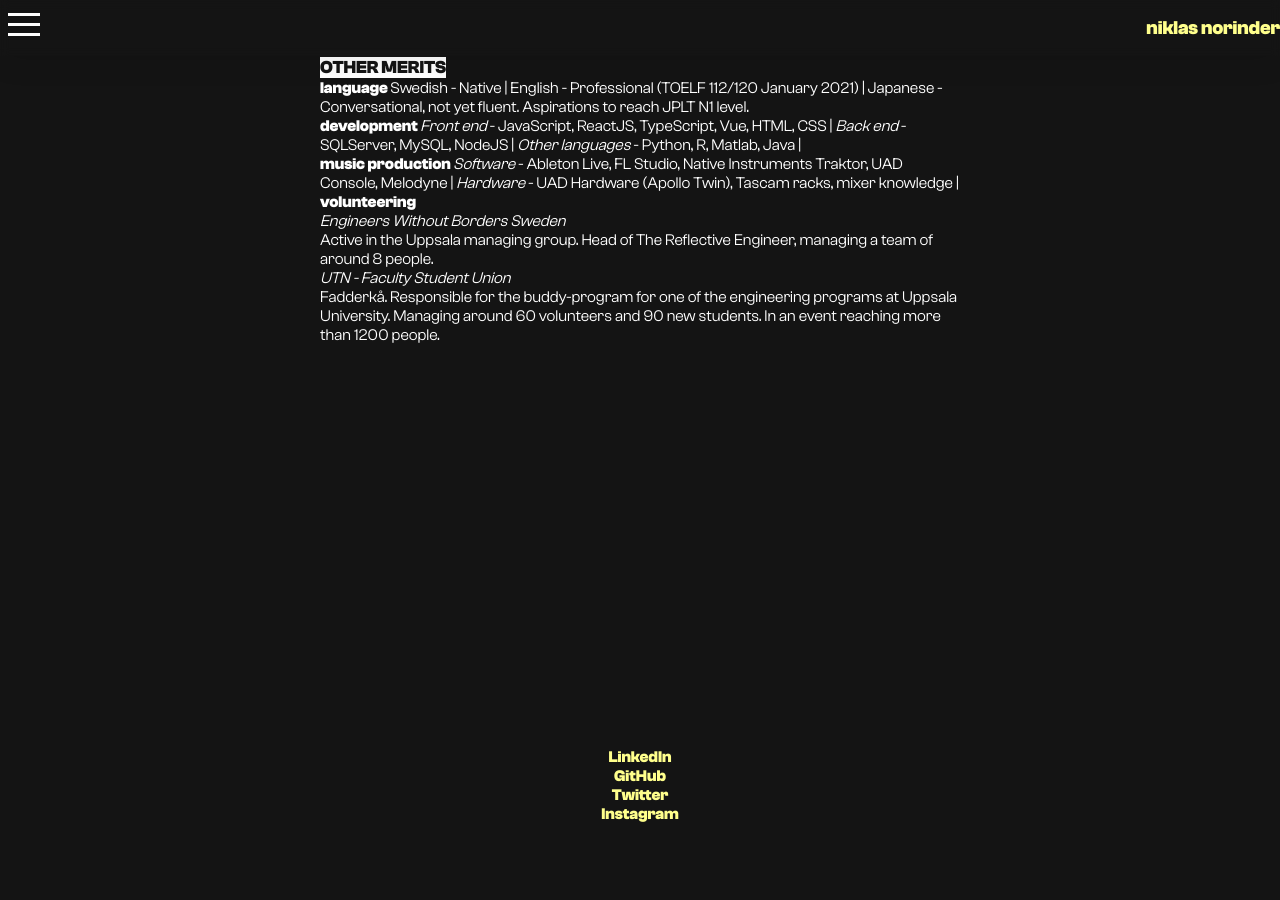
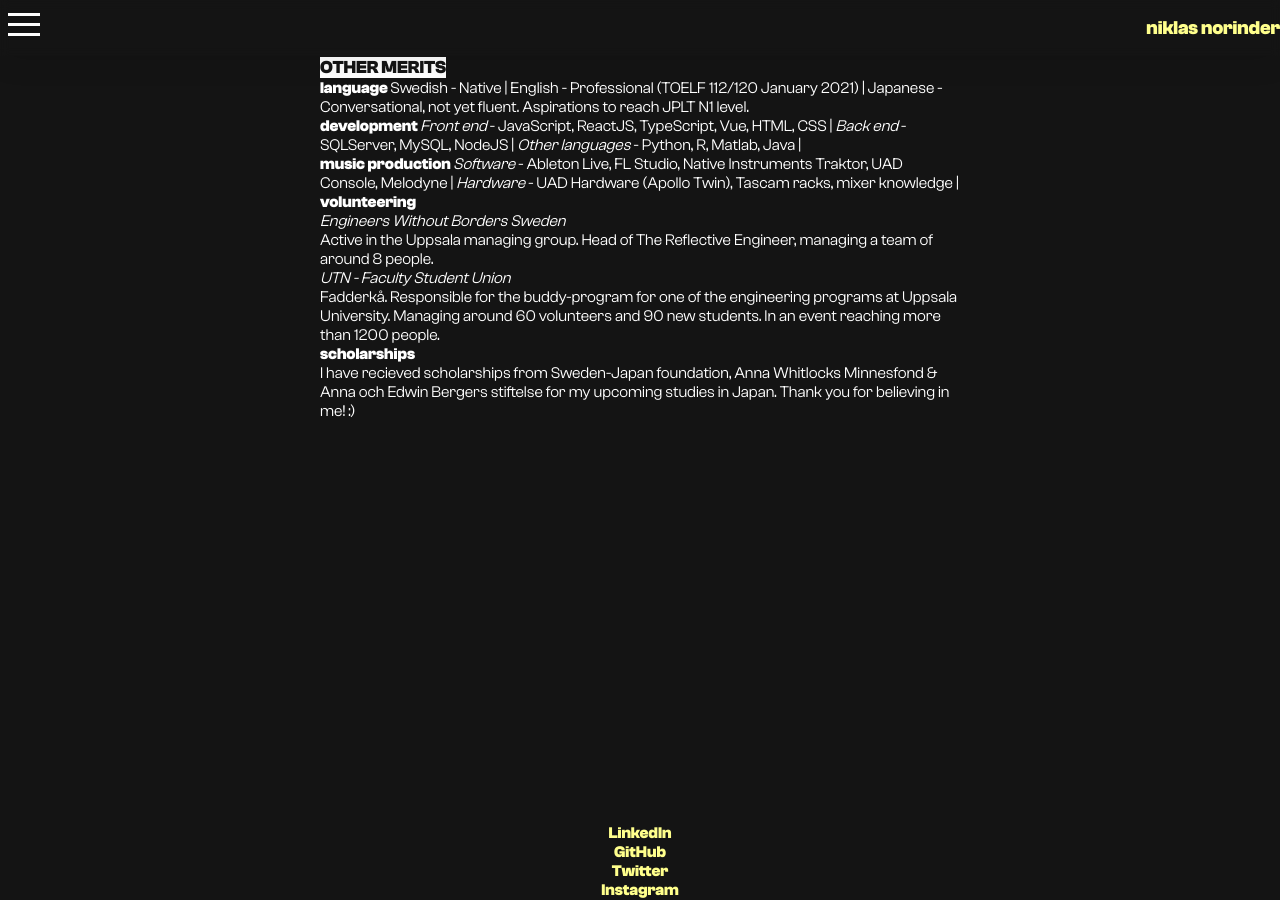
Before and after one commit to ChefKeff/personal-portfolio-react, a React (Create React App) app: page /merits in a window 1280 px wide. Before the commit the page ends 824 px from the top, so only its background shows below. Built offline with nearby package versions, Linux system fonts and the light colour scheme.

Commit message:
Update merits.js

```diff
--- a/src/merits.js
+++ b/src/merits.js
@@ -35,11 +35,11 @@ class Merits extends Component {
               volunteers and 90 new students. In an event reaching more than
               1200 people.
               <br></br>
-              {/* <b>Scholarships</b>
+              <b>Scholarships</b>
               <br></br>I have recieved scholarships from Sweden-Japan
               foundation, Anna Whitlocks Minnesfond & Anna och Edwin Bergers
               stiftelse for my upcoming studies in Japan. Thank you for
-              believing in me! :) */}
+              believing in me! :)
             </span>
           </div>
         </div>
```
